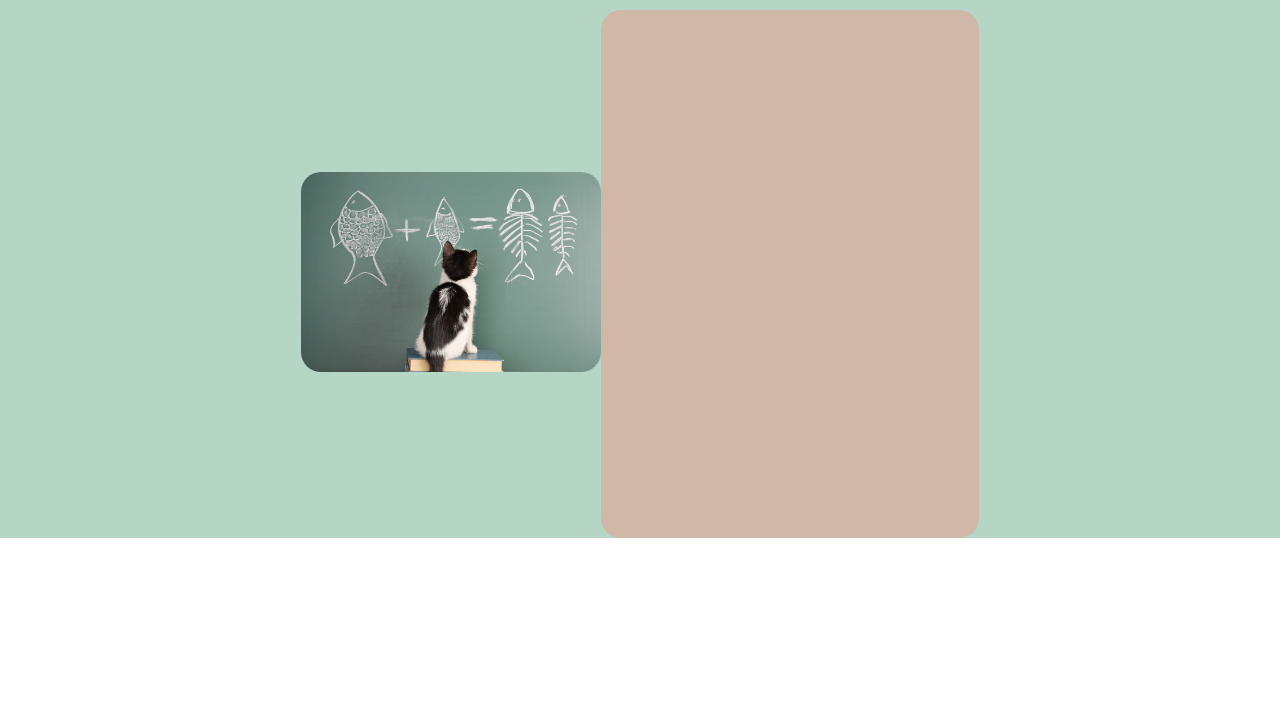
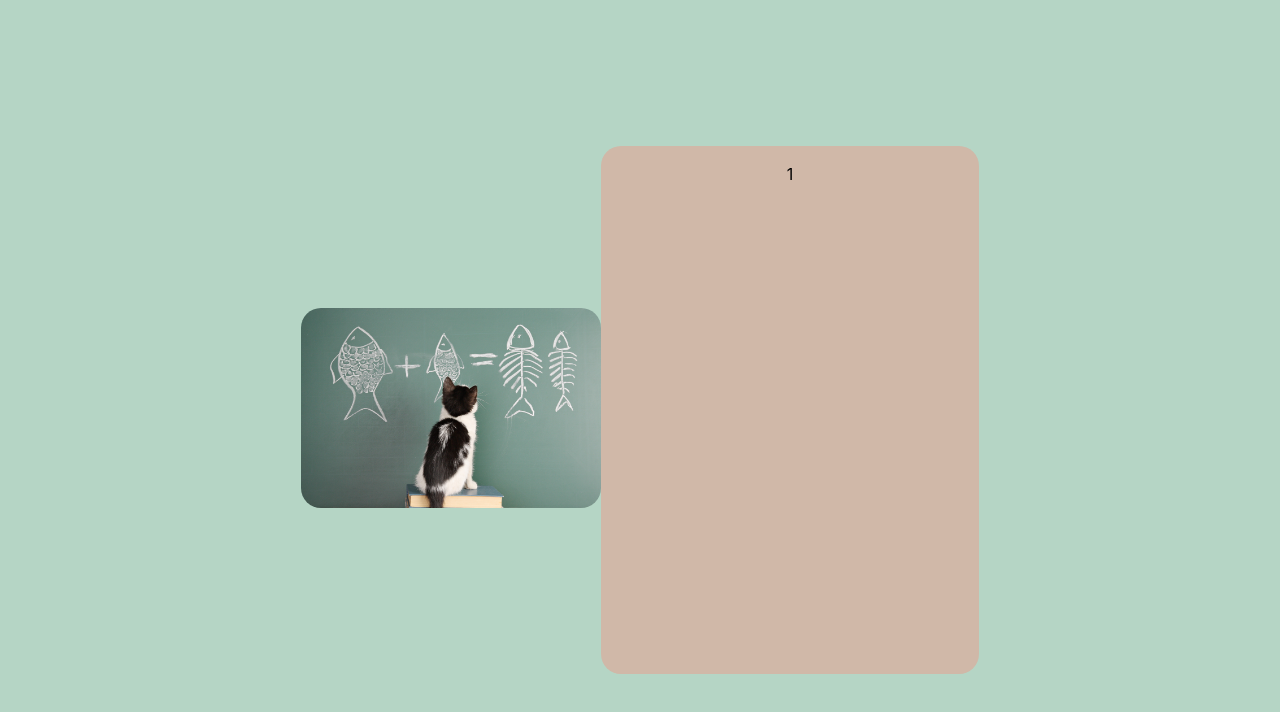
Before and after one commit to aleee-git/calculadora, a React (Create React App) app: page / in a window 1280 px wide. Shown: the top 712 px of the page. Built offline with nearby package versions, Linux system fonts and the light colour scheme.

Commit message:
Componente Boton

```diff
--- a/src/App.css
+++ b/src/App.css
@@ -1,6 +1,6 @@
 .App{
     width: 100%;
-    height: 100%;
+    height: 100vh;
     padding-top: 10px;
     background-color: #B5D5C5;
     display: flex;
--- a/src/App.js
+++ b/src/App.js
@@ -1,5 +1,6 @@
 import './App.css';
 import logo from './Images/logo-cat.webp';
+import Boton from './Componentes/Boton';
 
 function App() {
   return (
@@ -12,8 +13,12 @@ function App() {
         alt="Logo-gatito"/>
       </div>
 
+      <br/> <br/>
       <div className="calculadora-container">
-        <div className="fila"></div>
+        <div className="fila">
+          {/* 1 es el valor de {props.children} */}
+          <Boton>1</Boton>
+        </div>
         <div className="fila"></div>
         <div className="fila"></div>
         <div className="fila"></div>
--- /dev/null
+++ b/src/Componentes/Boton.js
@@ -0,0 +1,21 @@
+import React from "react";
+
+function Boton (props) {
+
+    /* Definir funcion */
+    const esOperador = valor => {
+        /* Comprobar si no es un numero o un punto o =
+        Comprobar que sea extrictamente un operador */
+        return isNaN(valor) && (valor !== ".") && (valor !== "=");
+    };
+
+    return (
+        <div
+        /* Deternimar si props.children es operador sino es null*/
+        className={`boton-container ${esOperador(props.children) ? "operador" : null}`}>
+            {props.children}
+        </div>
+    );
+}
+
+export default Boton;
```
